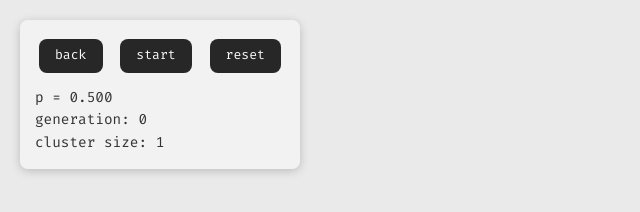
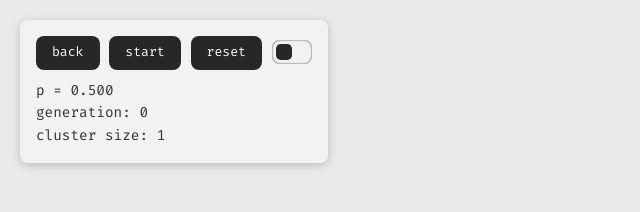
Before and after one commit to nic-kup/nmk-website, a plain HTML site: page simulations/critical_cluster.html in a window 1280 px wide. Shown: the top 212 px of the page, without its empty margins (0-640 px from the left). Drawn offline with Linux system fonts and the light colour scheme.

Commit message:
added new secret button to sim

```diff
--- a/simulations/critical_cluster.html
+++ b/simulations/critical_cluster.html
@@ -16,6 +16,10 @@
         <a href="../" class="btn">back</a>
         <button class="btn" id="start-stop-btn" onclick="toggleSimulation()">start</button>
         <button class="btn" onclick="resetSimulation()">reset</button>
+        <label class="switch">
+            <input type="checkbox" id="start-toggle">
+            <span class="slider round"></span>
+        </label>
         <div class="info">
             <div>p = <span id="prob-display">0.50</span></div>
             <div>generation: <span id="generation">0</span></div>
@@ -80,17 +84,30 @@
             resizeCanvas();
 
             grid = new Map();
-            frontier = [{ x: center_x, y: center_y, gen: 0 }];
+            frontier = [];
             generation = 0;
             clusterSize = 0;
-
-            grid.set(`${center_x},${center_y}`, 0);
-            clusterSize = 1;
 
             ctx.fillStyle = '#eaeaea';
             ctx.fillRect(0, 0, gridWidth, gridHeight);
 
-            drawCell(center_x, center_y, 0);
+            const startToggle = document.getElementById('start-toggle');
+
+            if (startToggle.checked) {
+                for (let y = 0; y < gridHeight; y++) {
+                    const x = 0;
+                    grid.set(`${x},${y}`, 0);
+                    frontier.push({ x: x, y: y, gen: 0 });
+                    drawCell(x, y, 0);
+                    clusterSize++;
+                }
+            } else {
+                grid.set(`${center_x},${center_y}`, 0);
+                frontier.push({ x: center_x, y: center_y, gen: 0 });
+                clusterSize = 1;
+                drawCell(center_x, center_y, 0);
+            }
+
             updateDisplay();
         }
 
--- a/style.css
+++ b/style.css
@@ -108,7 +108,7 @@ canvas {
     left: 20px;
     z-index: 100;
     background: #fafafa80;
-    padding: 15px;
+    padding: 16px;
     border-radius: 8px;
     box-shadow: 0 2px 10px rgba(0,0,0,0.2);
     backdrop-filter: blur(5px);
@@ -131,18 +131,18 @@ footer {
 .btn {
     display: inline-block;
     padding: 0.5rem 1.0rem;
+    margin: 0.0rem;
     background: #272727;
     color: #fafafa;
     text-decoration: none;
     border-radius: 8px;
     font-family: 'Fira Code', 'Courier New', monospace;
     font-weight: 400;
-    font-size: 0.8rem; /* Add this */
+    font-size: 0.8rem;
     line-height: 1.4;
-    border: none; /* Add this */
-    cursor: pointer; /* Add this for buttons */
+    border: none;
+    cursor: pointer;
     transition: all 0.3s ease;
-    margin: 0.25rem;
 }
 
 .btn.running {
@@ -154,11 +154,71 @@ footer {
 }
 
 .btn:hover {
-    background: #3c6076;
+    background: #272727;
     color: #fafafa;
     transform: translateY(-1px);
 }
 
 .btn:active {
+    background: #171717;
     transform: translateY(1px);
 }
+
+/* The switch - the box around the slider */
+.switch {
+    position: relative;
+    display: inline-block;
+    width: 2.5rem;
+    height: 1.5rem;
+    padding: 0rem 0rem;
+    margin: 0.0rem;
+    font-weight: 400;
+    font-size: 0.8rem;
+    line-height: 1.4;
+    vertical-align: middle;
+}
+
+/* Hide default HTML checkbox */
+.switch input {
+    opacity: 0;
+    width: 0;
+    height: 0;
+}
+
+/* The slider */
+.slider {
+    position: absolute;
+    cursor: pointer;
+    top: 0;
+    left: 0;
+    right: 0;
+    bottom: 0;
+    background-color: #bbbbbb00;
+    transition: all .3s cubic-bezier(0.6, 0.0, 0.2, 1.4);
+    box-shadow: inset 0 0 2px #272727;
+}
+
+.slider:before {
+  position: absolute;
+  content: "";
+  height: 1rem;
+  width: 1rem;
+  left: 4px;
+  bottom: 4px;
+  background-color: #272727;
+  transition: all .3s cubic-bezier(0.6, 0.0, 0.2, 1.4);
+}
+
+input:checked + .slider:before {
+    -webkit-transform: translateX(1rem);
+    -ms-transform: translateX(1rem);
+    transform: translateX(1rem);
+}
+
+.slider.round {
+    border-radius: 8px;
+}
+
+.slider.round:before {
+    border-radius: 30%;
+}
```
Also changed, not shown: index.html (+1 -1 lines).
